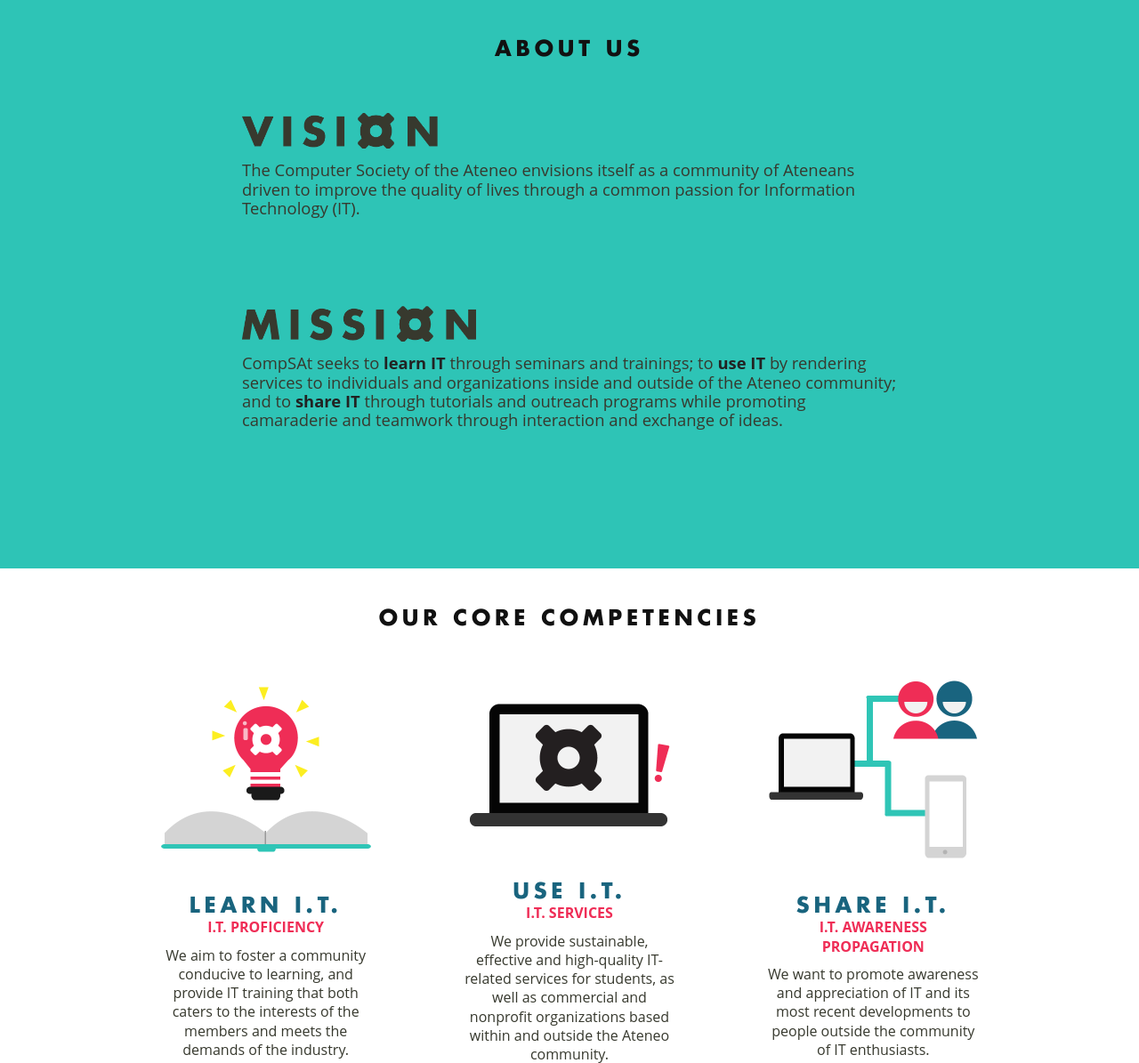
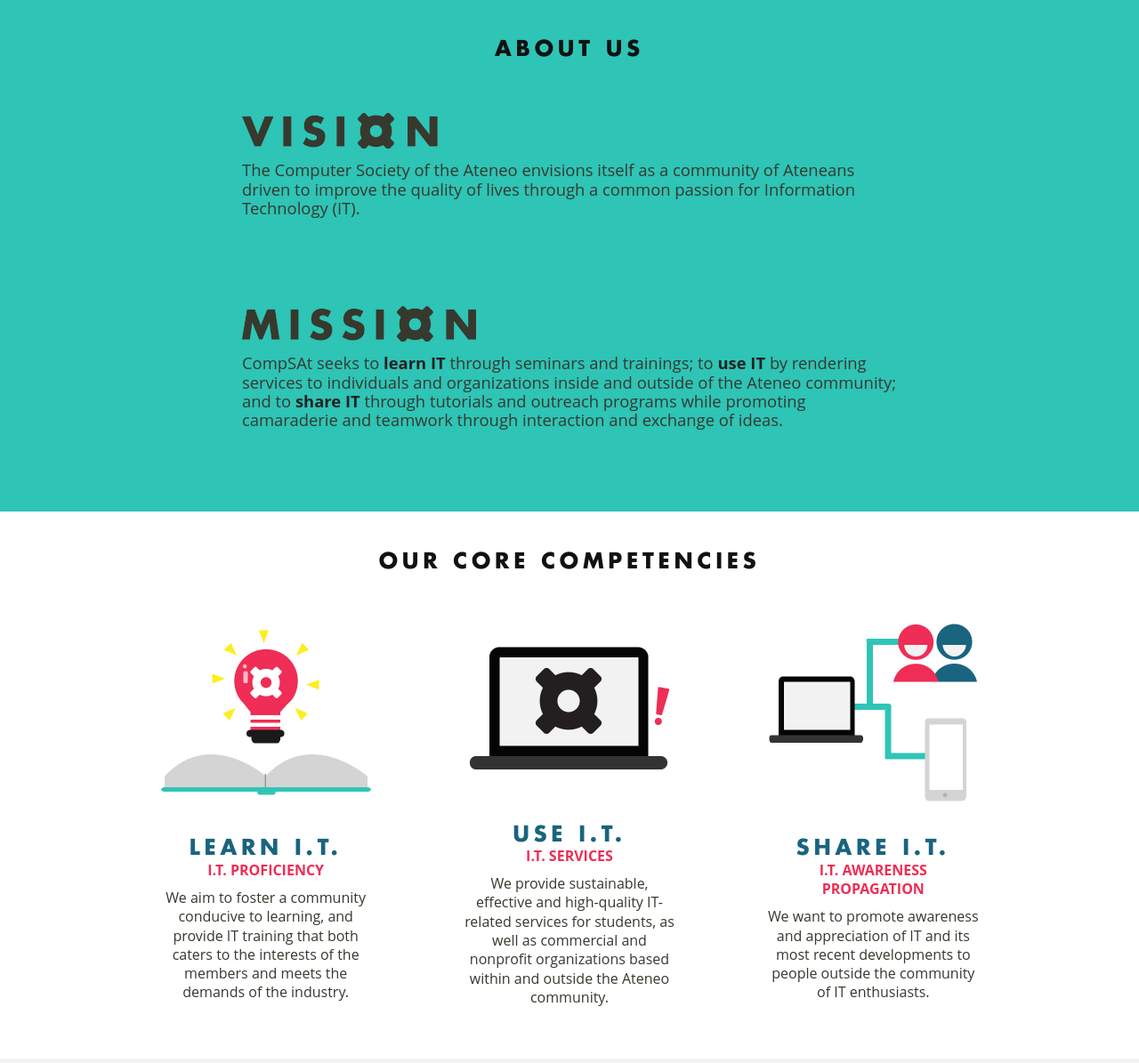
Before and after one commit to RIanDeLaCruz/CompSite2015-2016, a PHP site: page /aboutus.html in a window 1280 px wide. Shown: the part 81-1276 px from the top of the page at 89% size. Run offline with PHP 8.4, Linux system fonts and the light colour scheme.

Commit message:
Removed min-height on head_content (for now)

```diff
--- a/css/style.css
+++ b/css/style.css
@@ -82,7 +82,7 @@ nav {
 }
 
 	#head_content {
-		min-height: 80vh;
+		/*min-height: 80vh;*/
 		margin: 80px 0 0 0;
 		/*padding: 0;*/
 		background-color: #2EC4B6;
```
